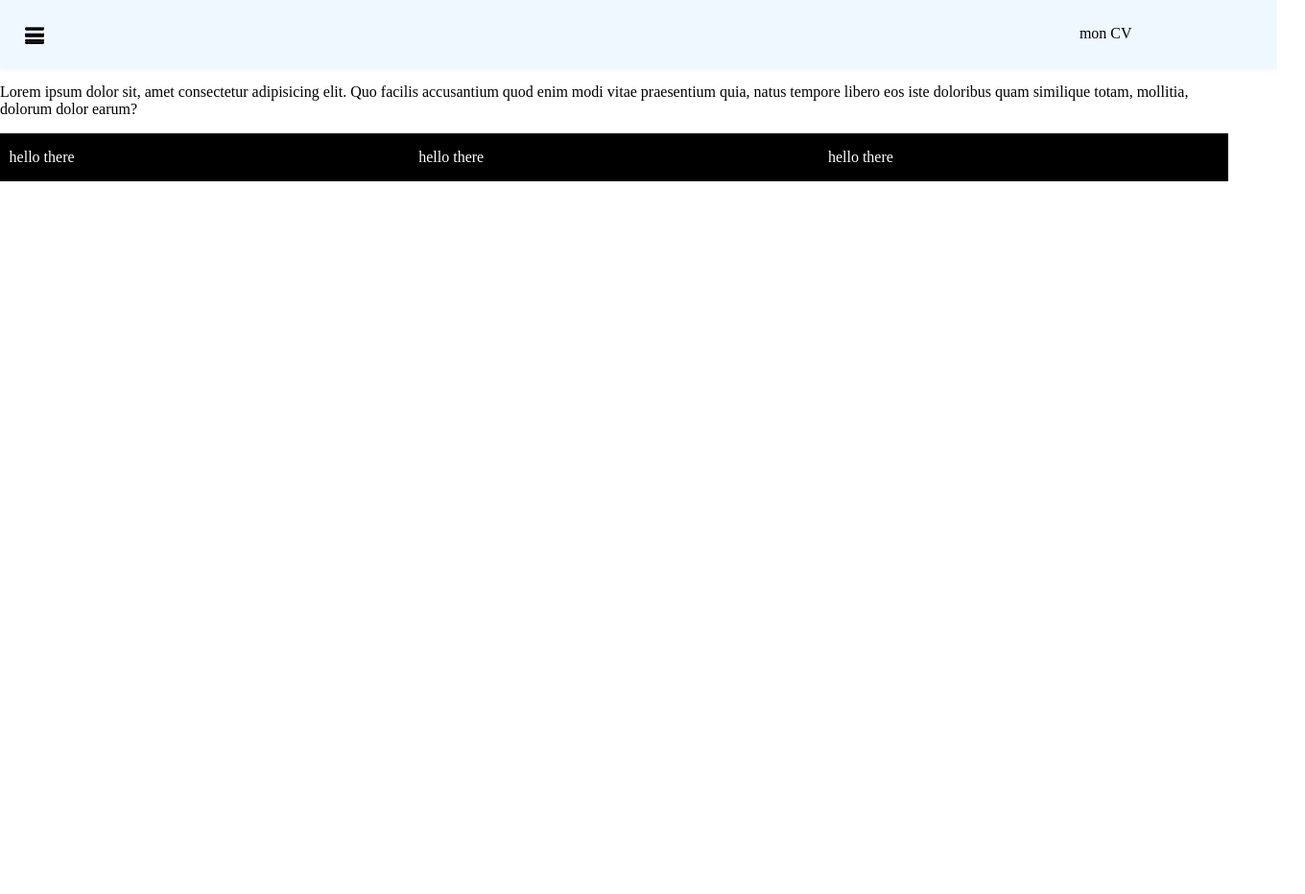
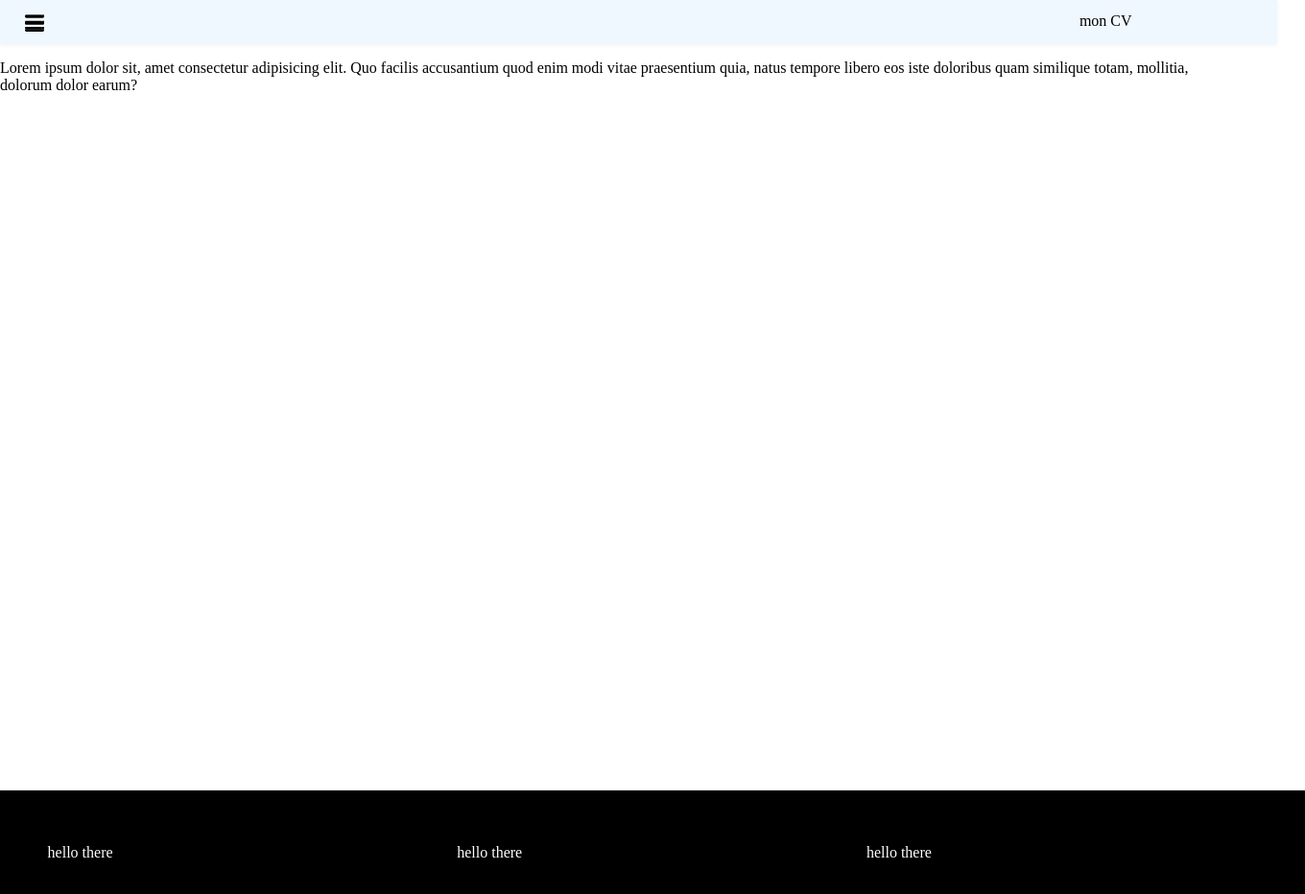
Before and after one commit to loich9111/newCVloichubermont, a website: page index.html in a window 1280 px wide. Shown: the whole page at 96% size, 1360 px wide, since content can reach past the window. Before the commit the page ends 800 px from the top, so only its background shows below. Drawn offline with Linux system fonts and the light colour scheme.

Commit message:
correction burger menu

```diff
--- a/index.html
+++ b/index.html
@@ -8,6 +8,7 @@
     <title>Accueil</title>
 </head>
 <body>
+    <div class="pageContainerHeader">
         <header>
             <div class="barBox">
                 <div class="navBox">
@@ -30,9 +31,13 @@
                 </nav>
             </div>
         </header>
-    <main>
+    </div>
+    <div>
+        <main class="pageContainerMain">
             <p>Lorem ipsum dolor sit, amet consectetur adipisicing elit. Quo facilis accusantium quod enim modi vitae praesentium quia, natus tempore libero eos iste doloribus quam similique totam, mollitia, dolorum dolor earum?</p>
         </main>
+    </div>
+    <div class="pageContainerFooter">
         <footer>
             <div class="row">
                 <div class="col-12 col-md-4">
@@ -46,6 +51,8 @@
                 </div>
             </div>
         </footer>
+    </div>
+
     <script src="js/main.js"></script>
 </body>
 </html>
--- a/sass/layout/_footer.scss
+++ b/sass/layout/_footer.scss
@@ -1,10 +1,15 @@
+.pageContainerFooter{
+    position: relative;
+    min-height: 100vh;
+}
 footer{
-    width: 100%;
-    height: auto;
-    position: relative;
+    position: absolute;
     background: black;
     color:white;
+    width: 100%;
     left: 0;
     bottom: 0;
     z-index: 1;
+    padding: 2.5rem;
+    height:auto;
 }
--- a/sass/layout/_layout.scss
+++ b/sass/layout/_layout.scss
@@ -1,8 +1,12 @@
 body{
     background-color: white;
 }
+.pageContainerMain{
+    position: relative;
+    padding-bottom: 2.5rem;
+}
 main{
-    position: relative;
+    position: absolute;
     width: 100%;
     height: auto;
     z-index: 1;
--- a/sass/layout/_menu.scss
+++ b/sass/layout/_menu.scss
@@ -3,6 +3,14 @@ body{
     padding: 0%;
     overflow-x: hidden;
     position: relative;
+}
+.pageContainerHeader{
+    position: relative;
+
+}
+header{
+    position: relative;
+    width: 100%;
 }
 .barBox {
     display: flex;
@@ -10,7 +18,6 @@ body{
     width: 100%;
     box-shadow: 0 1px 4px rgb(146 161 176 / 15%);
     padding: 2%;
-
     z-index: 10;
     background-color: aliceblue;
 }
@@ -31,7 +38,7 @@ body{
     display: block;
     background-color: black;
     width: 50%;
-    height: 100vh;
+    height: 115vh;
     z-index: 3;
     ul{
         margin: 0%;
@@ -53,7 +60,7 @@ body{
 .menu.open::after{
     content: "";
     width: 100%;
-    height: 100vh;
+    height: 115vh;
     background-color: black;
     opacity: 0.5;
     position: absolute;
@@ -72,6 +79,7 @@ body{
 
 .menu.open{
         width: 30%;
+        height: 109vh;
     ul li{
         padding: 5%;
     }
@@ -79,7 +87,7 @@ body{
     .menu.open::after{
         content: "";
         width: 250%;
-        height: 100vh;
+        height: 109vh;
         background-color: black;
         opacity: 0.5;
         position: absolute;
@@ -88,4 +96,8 @@ body{
         right: -250%;
         overflow-x: hidden;
     }
+    .barBox{
+        padding-top: 1%;
+        padding-bottom: 1% ;
+    }
 }
```
Also changed, not shown: css/screen.css, 1 other file. Lines whose indentation alone changed are shown as unchanged.
